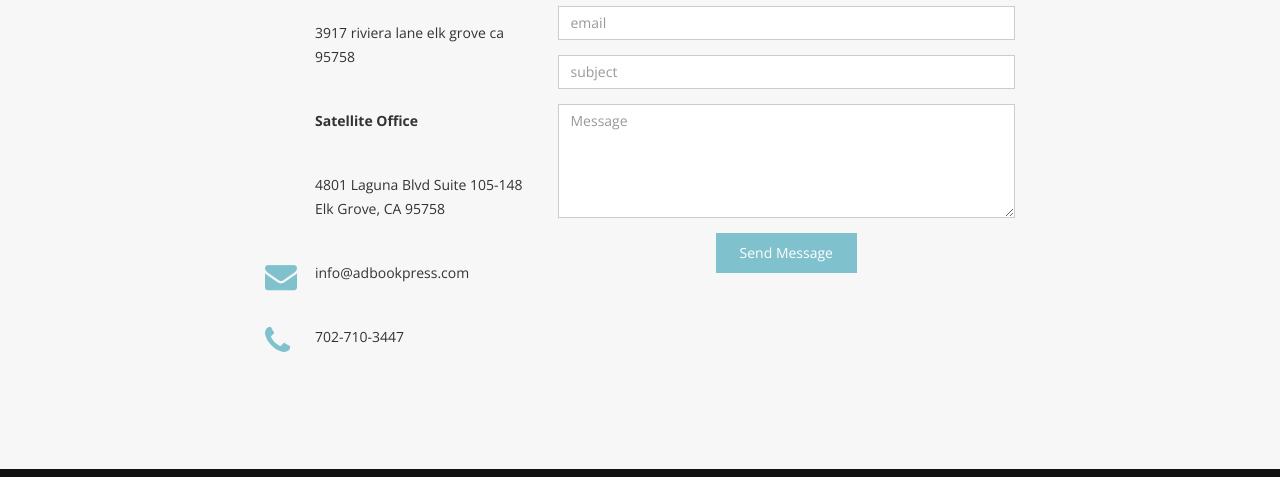
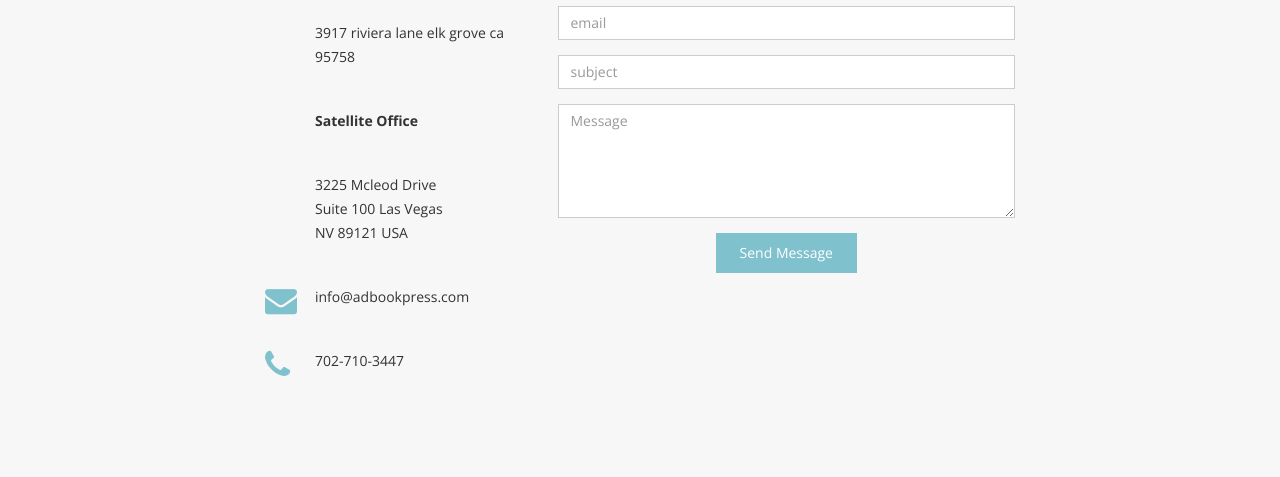
Before and after one commit to adbookpress/adbookpress.github.io, a website: page publicity-marketing.html in a window 1280 px wide. Shown: the part 8766-9243 px from the top of the page. Drawn offline with nearby package versions, Linux system fonts and the light colour scheme.

Commit message:
Update publicity-marketing.html

```diff
--- a/publicity-marketing.html
+++ b/publicity-marketing.html
@@ -339,7 +339,7 @@
               <p><strong>Corporate Office</strong></p>
               <p>3917 riviera lane elk grove ca 95758</p>
               <p><strong>Satellite Office</strong></p>
-              <p>4801 Laguna Blvd Suite 105-148 Elk Grove, CA 95758</p>
+              <p>3225 Mcleod Drive<br>Suite 100 Las Vegas<br>NV 89121 USA</p>
             </div>
 
             <div>
```
